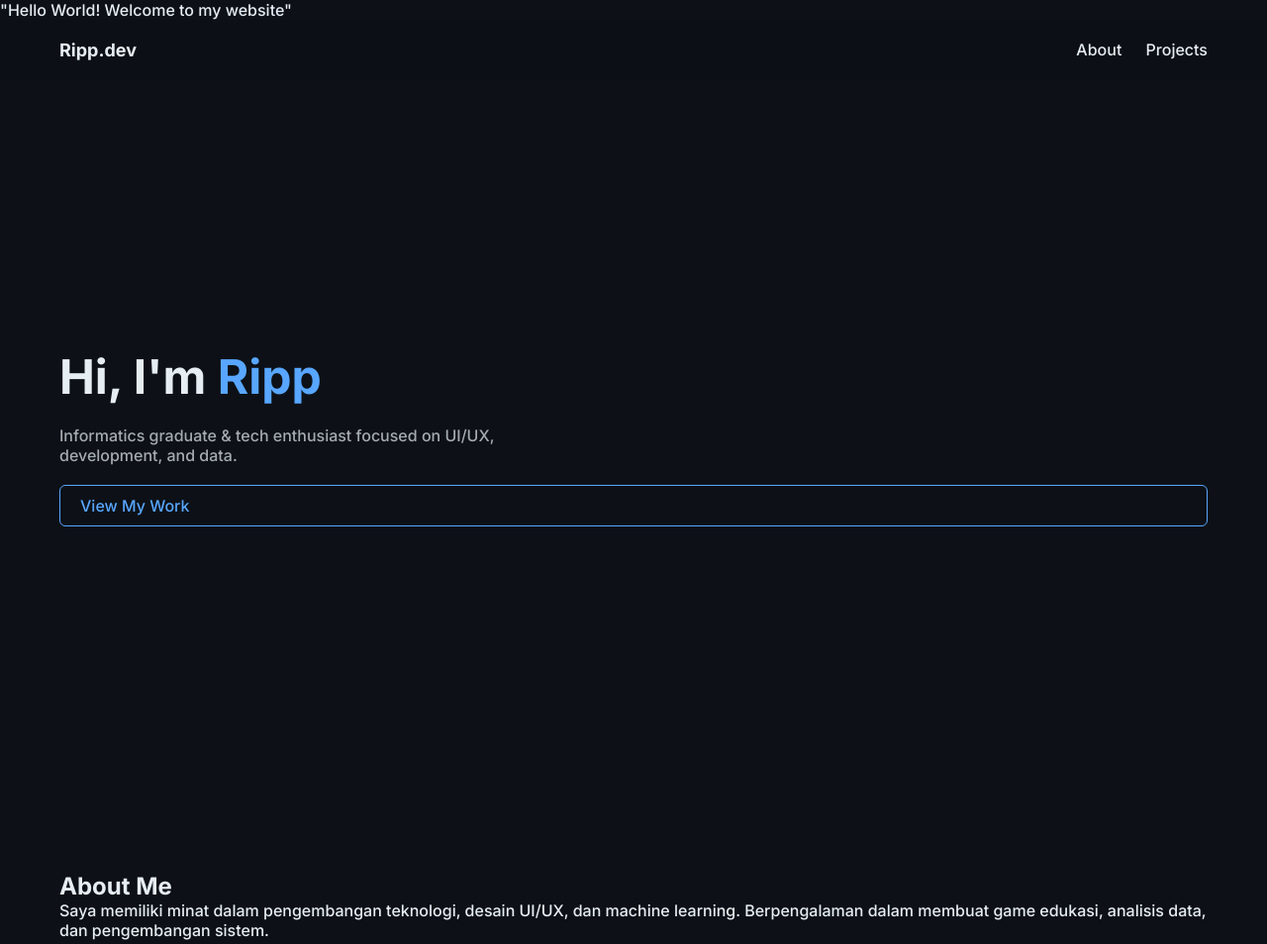
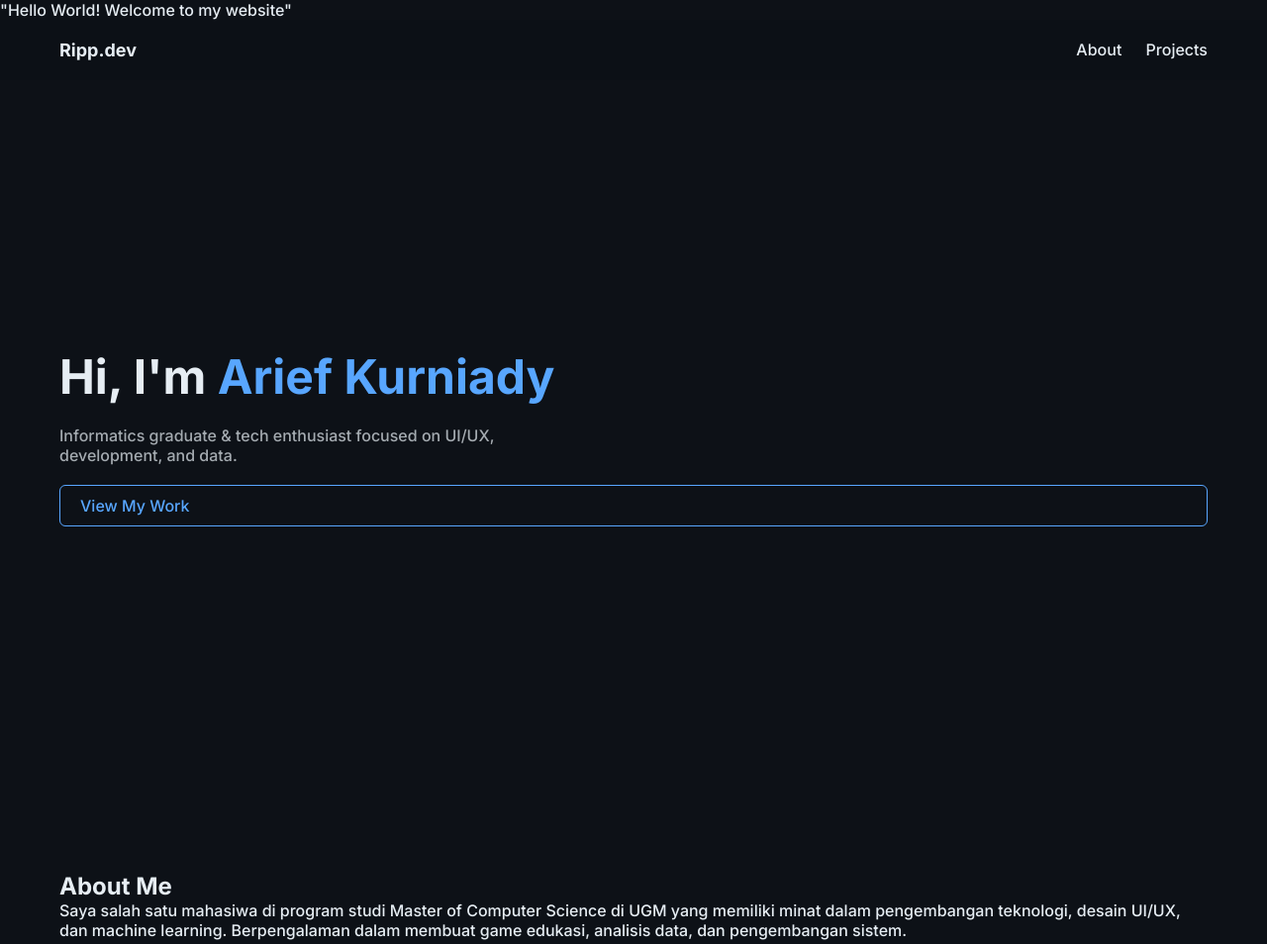
Before and after one commit to ariefky/ariefky.github.io, a plain HTML site: page index.html in a window 1280 px wide. Shown: the top 954 px of the page at 99% size. Drawn offline with Linux system fonts and the light colour scheme.

Commit message:
Update index.html

```diff
--- a/index.html
+++ b/index.html
@@ -125,7 +125,7 @@
 </header>
 
 <section class="hero">
-  <h2>Hi, I'm <span>Ripp</span></h2>
+  <h2>Hi, I'm <span>Arief Kurniady</span></h2>
   <p>Informatics graduate & tech enthusiast focused on UI/UX, development, and data.</p>
   <a href="#projects" class="btn">View My Work</a>
 </section>
@@ -133,7 +133,7 @@
 <section id="about">
   <h2>About Me</h2>
   <p>
-    Saya memiliki minat dalam pengembangan teknologi, desain UI/UX, dan machine learning.
+    Saya salah satu mahasiwa di program studi Master of Computer Science di UGM yang memiliki minat dalam pengembangan teknologi, desain UI/UX, dan machine learning.
     Berpengalaman dalam membuat game edukasi, analisis data, dan pengembangan sistem.
   </p>
 </section>
```
